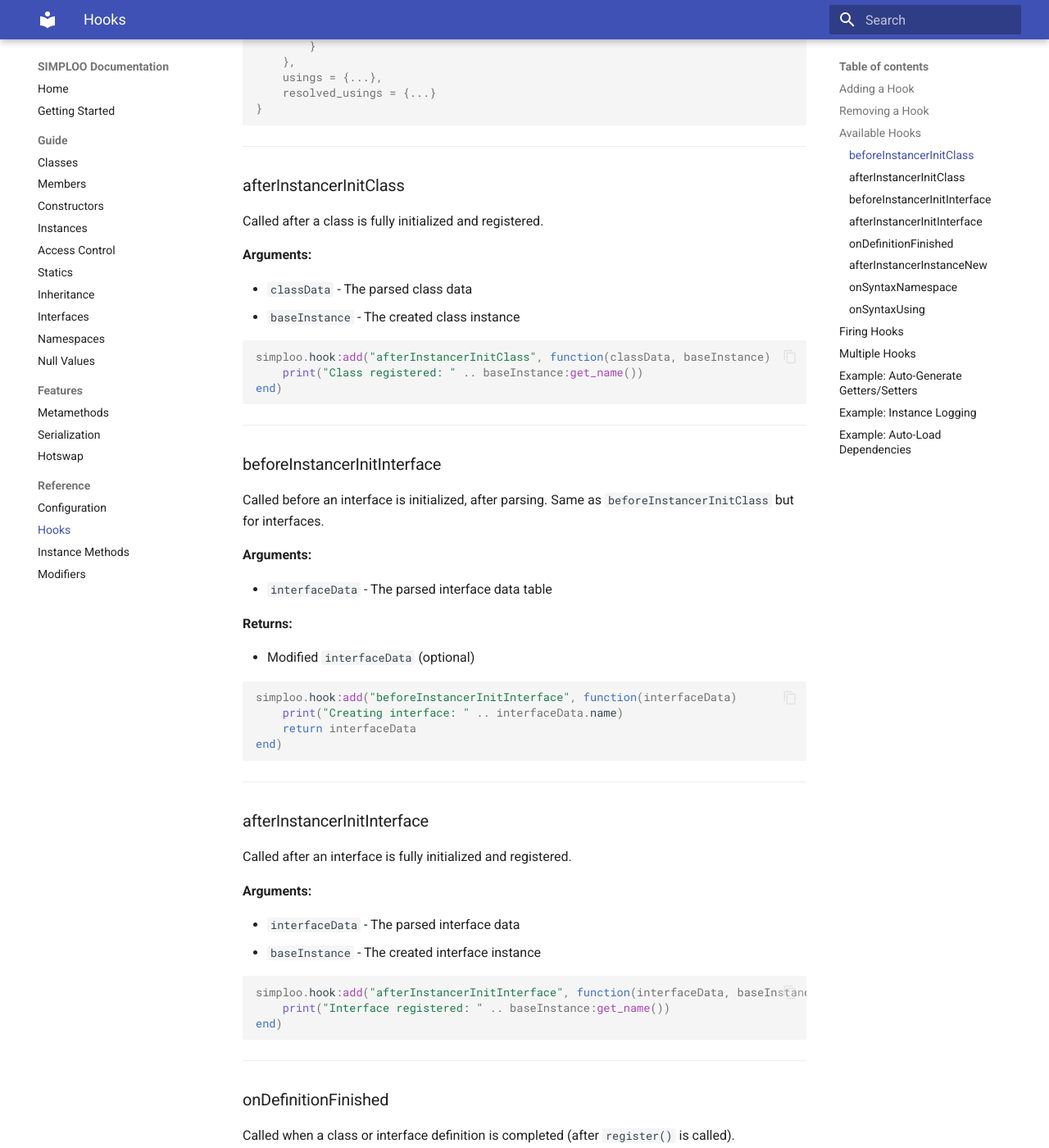
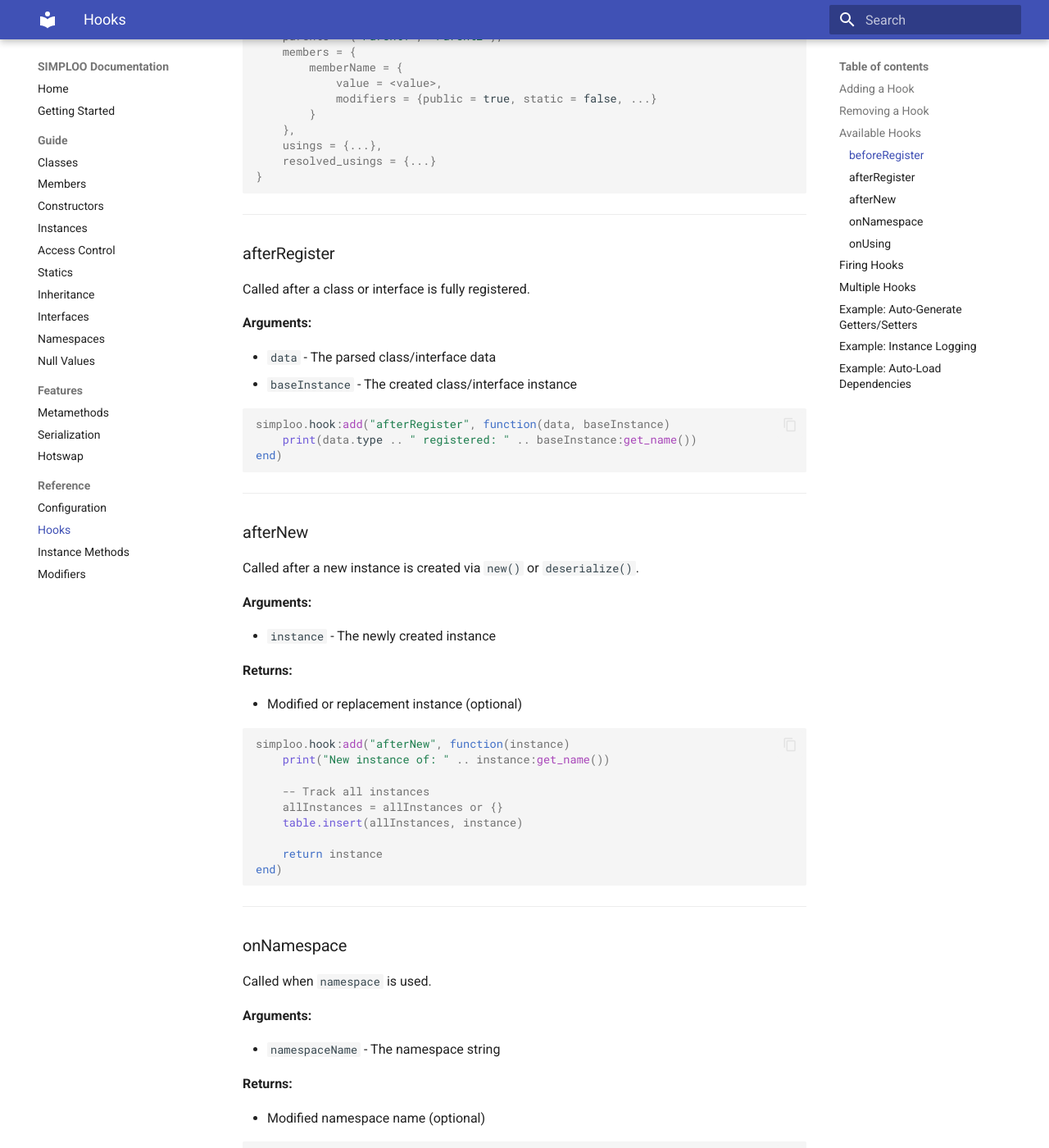
Before and after one commit to maurits150/simploo, an MkDocs documentation site: the page built from docs/reference/hooks.md, in a window 1280 px wide and 1400 px high, scrolled down 1368 px. Shown: the whole window at 82% size. Built offline with MkDocs 1.6.1 and Material for MkDocs 9.7.7, drawn with Linux system fonts in a browser that asks for light colours; some of the changed text lies outside the part shown.

Commit message:
Rename hooks for clarity and consistency
- beforeInstancerInitClass/Interface -> beforeRegister
- afterInstancerInitClass/Interface -> afterRegister
- afterInstancerInstanceNew -> afterNew
- onSyntaxNamespace -> onNamespace
- onSyntaxUsing -> onUsing
- Remove onDefinitionFinished (internal afterDefinition remains)

Consolidate class/interface hooks using data.type field instead of
separate hooks. Update docs, tests, and all internal usages.

````diff
--- a/docs/reference/hooks.md
+++ b/docs/reference/hooks.md
@@ -16,45 +16,48 @@
 ```lua
 -- Remove a specific hook by its callback function
 local myHook = function(instance) ... end
-simploo.hook:add("afterInstancerInstanceNew", myHook)
-simploo.hook:remove("afterInstancerInstanceNew", myHook)
+simploo.hook:add("afterNew", myHook)
+simploo.hook:remove("afterNew", myHook)
 
 -- Remove all hooks for an event
-simploo.hook:remove("afterInstancerInstanceNew")
+simploo.hook:remove("afterNew")
 ```
 
 ## Available Hooks
 
-### beforeInstancerInitClass
+### beforeRegister
 
-Called before a class is initialized, after parsing. Allows modifying the class definition.
+Called before a class or interface is registered. Allows modifying the definition.
 
 **Arguments:**
 
-- `classData` - The parsed class data table
+- `data` - The parsed class/interface data table (check `data.type` for `"class"` or `"interface"`)
 
 **Returns:**
 
-- Modified `classData` (optional)
+- Modified `data` (optional)
 
 ```lua
-simploo.hook:add("beforeInstancerInitClass", function(classData)
-    print("Creating class: " .. classData.name)
+simploo.hook:add("beforeRegister", function(data)
+    print("Creating " .. data.type .. ": " .. data.name)
 
-    -- Modify class data
-    classData.members.createdAt = {
-        value = os.time(),
-        modifiers = {public = true}
-    }
+    if data.type == "class" then
+        -- Modify class data
+        data.members.createdAt = {
+            value = os.time(),
+            modifiers = {public = true}
+        }
+    end
 
-    return classData
+    return data
 end)
 ```
 
-**classData structure:**
+**data structure:**
 
 ```lua
 {
+    type = "class",  -- or "interface"
     name = "ClassName",
     parents = {"Parent1", "Parent2"},
     members = {
@@ -70,81 +73,26 @@
 
 ---
 
-### afterInstancerInitClass
+### afterRegister
 
-Called after a class is fully initialized and registered.
+Called after a class or interface is fully registered.
 
 **Arguments:**
 
-- `classData` - The parsed class data
-- `baseInstance` - The created class instance
+- `data` - The parsed class/interface data
+- `baseInstance` - The created class/interface instance
 
 ```lua
-simploo.hook:add("afterInstancerInitClass", function(classData, baseInstance)
-    print("Class registered: " .. baseInstance:get_name())
+simploo.hook:add("afterRegister", function(data, baseInstance)
+    print(data.type .. " registered: " .. baseInstance:get_name())
 end)
 ```
 
 ---
 
-### beforeInstancerInitInterface
+### afterNew
 
-Called before an interface is initialized, after parsing. Same as `beforeInstancerInitClass` but for interfaces.
-
-**Arguments:**
-
-- `interfaceData` - The parsed interface data table
-
-**Returns:**
-
-- Modified `interfaceData` (optional)
-
-```lua
-simploo.hook:add("beforeInstancerInitInterface", function(interfaceData)
-    print("Creating interface: " .. interfaceData.name)
-    return interfaceData
-end)
-```
-
----
-
-### afterInstancerInitInterface
-
-Called after an interface is fully initialized and registered.
-
-**Arguments:**
-
-- `interfaceData` - The parsed interface data
-- `baseInstance` - The created interface instance
-
-```lua
-simploo.hook:add("afterInstancerInitInterface", function(interfaceData, baseInstance)
-    print("Interface registered: " .. baseInstance:get_name())
-end)
-```
-
----
-
-### onDefinitionFinished
-
-Called when a class or interface definition is completed (after `register()` is called).
-
-**Arguments:**
-
-- `definitionData` - The complete definition data
-
-```lua
-simploo.hook:add("onDefinitionFinished", function(definitionData)
-    print("Finished defining: " .. definitionData.name)
-    print("Type: " .. definitionData.type)  -- "class" or "interface"
-end)
-```
-
----
-
-### afterInstancerInstanceNew
-
-Called after a new instance is created.
+Called after a new instance is created via `new()` or `deserialize()`.
 
 **Arguments:**
 
@@ -155,7 +103,7 @@
 - Modified or replacement instance (optional)
 
 ```lua
-simploo.hook:add("afterInstancerInstanceNew", function(instance)
+simploo.hook:add("afterNew", function(instance)
     print("New instance of: " .. instance:get_name())
 
     -- Track all instances
@@ -168,7 +116,7 @@
 
 ---
 
-### onSyntaxNamespace
+### onNamespace
 
 Called when `namespace` is used.
 
@@ -181,7 +129,7 @@
 - Modified namespace name (optional)
 
 ```lua
-simploo.hook:add("onSyntaxNamespace", function(namespaceName)
+simploo.hook:add("onNamespace", function(namespaceName)
     print("Entering namespace: " .. namespaceName)
 
     -- Prefix all namespaces
@@ -191,7 +139,7 @@
 
 ---
 
-### onSyntaxUsing
+### onUsing
 
 Called when `using` is used.
 
@@ -204,7 +152,7 @@
 - Modified using path (optional)
 
 ```lua
-simploo.hook:add("onSyntaxUsing", function(namespaceName)
+simploo.hook:add("onUsing", function(namespaceName)
     print("Using: " .. namespaceName)
 
     -- Could auto-load the class file here
@@ -227,12 +175,12 @@
 Multiple hooks can be registered for the same event. They run in registration order:
 
 ```lua
-simploo.hook:add("afterInstancerInstanceNew", function(instance)
+simploo.hook:add("afterNew", function(instance)
     print("Hook 1")
     return instance
 end)
 
-simploo.hook:add("afterInstancerInstanceNew", function(instance)
+simploo.hook:add("afterNew", function(instance)
     print("Hook 2")
     return instance
 end)
@@ -245,7 +193,7 @@
 ## Example: Auto-Generate Getters/Setters
 
 ```lua
-simploo.hook:add("beforeInstancerInitClass", function(classData)
+simploo.hook:add("beforeRegister", function(classData)
     local newMembers = {}
 
     for memberName, memberData in pairs(classData.members) do
@@ -297,7 +245,7 @@
 ```lua
 local instanceLog = {}
 
-simploo.hook:add("afterInstancerInstanceNew", function(instance)
+simploo.hook:add("afterNew", function(instance)
     table.insert(instanceLog, {
         class = instance:get_name(),
         time = os.time(),
@@ -318,7 +266,7 @@
 ## Example: Auto-Load Dependencies
 
 ```lua
-simploo.hook:add("onSyntaxUsing", function(path)
+simploo.hook:add("onUsing", function(path)
     -- Convert namespace path to file path
     local filePath = "classes/" .. path:gsub("%.", "/") .. ".lua"
 
````
Also changed, not shown: docs/guide/interfaces.md (+1 -0 lines), 7 other files.
